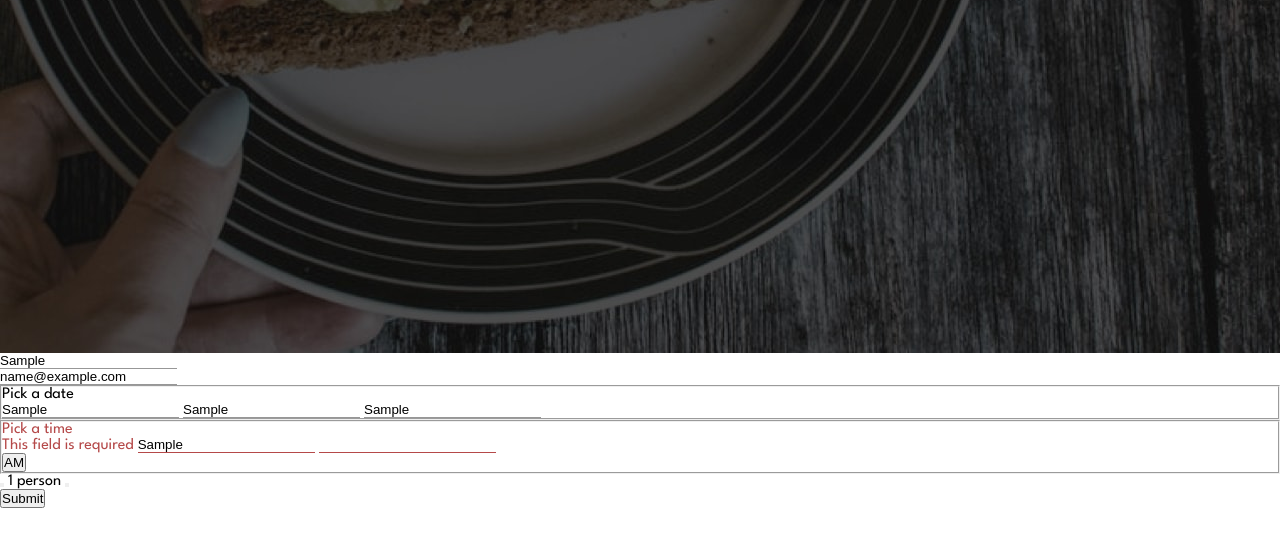
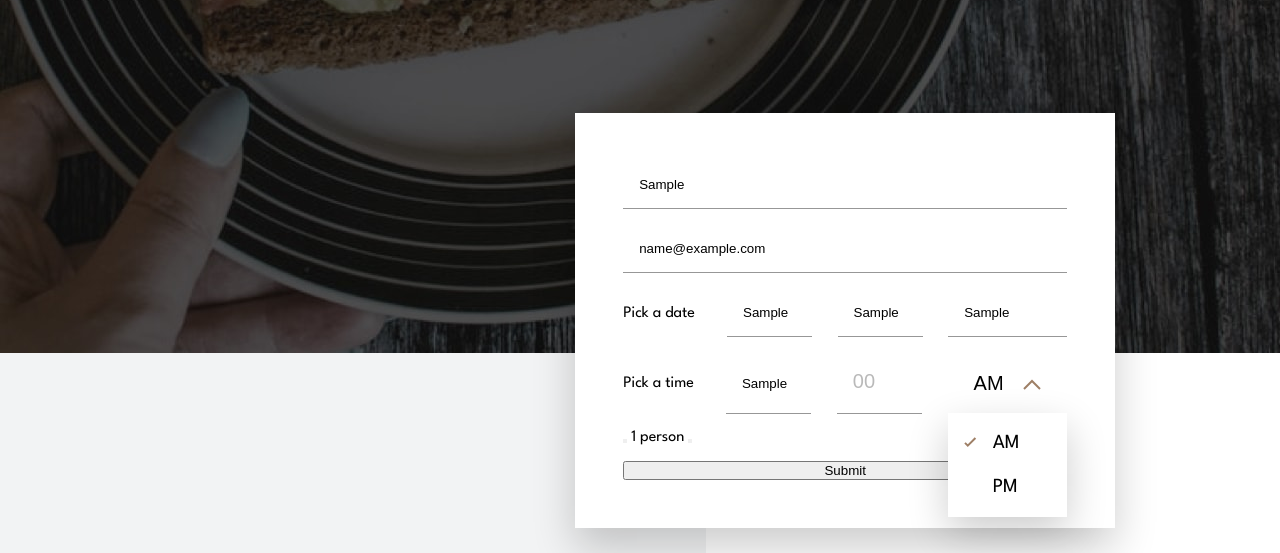
Before and after one commit to StanishCode/dine-restaurant, a website built with Vite: page src/reservations.html in a window 1280 px wide. Both pictures are taken after typing "Sample", "name@example.com", "Sample", "Sample", "Sample", "Sample" into the empty fields and a click on the button "AM". Shown: the part 247-800 px from the top of the page. Built offline with nearby package versions, Linux system fonts and the light colour scheme.

Commit message:
complete dropdown logic, complete dropdown styling, and add more styling to form

```diff
--- a/src/reservation.js
+++ b/src/reservation.js
@@ -2,10 +2,20 @@ import "./style.css";
 import dineLogo from "/dine.svg";
 import topLeftCurve from "/pattern-curve-top-left.svg";
 import topRightCurve from "/pattern-curve-top-right.svg";
+import arrowIcon from "/icons/icon-arrow.svg";
+import checkMark from "/icons/icon-check.svg";
 
 document.querySelector(
   "#dine-logo--reserve"
 ).innerHTML = `<img src="${dineLogo}" />`;
+
+document.querySelector(
+  ".dropdown-arrow"
+).innerHTML = `<img src="${arrowIcon}" />`;
+
+document.querySelectorAll(".check").forEach((item) => {
+  item.innerHTML = `<img src="${checkMark}" />`;
+});
 
 const fullName = document.querySelector("#fullName");
 const nameContainerClasses = fullName.closest("div").classList;
@@ -20,6 +30,11 @@ const hour = document.querySelector("#hour");
 const minute = document.querySelector("#minute");
 const timeContainer = document.querySelector(".timeContainer");
 const timeLegend = document.querySelector(".timeLegend");
+const dropdownBtn = document.querySelector(".dropdown-btn");
+const dropdownValue = document.querySelector(".dropdown-value");
+const dropdownMenu = document.querySelector(".dropdown-menu");
+const dropdownArrow = document.querySelector(".dropdown-arrow");
+const dropdownItems = document.querySelectorAll(".dropdown-item");
 const reserveForm = document.querySelector(".reserveForm");
 
 reserveForm.addEventListener("submit", (event) => {
@@ -64,7 +79,7 @@ reserveForm.addEventListener("submit", (event) => {
       if (!dateContainer.classList.contains("error")) {
         dateContainer.classList.add("error");
         dateLegend.insertAdjacentHTML(
-          "afterend",
+          "beforeend",
           `<span class="errorMessage">This field is required</span>`
         );
       }
@@ -74,7 +89,7 @@ reserveForm.addEventListener("submit", (event) => {
       if (!timeContainer.classList.contains("error")) {
         timeContainer.classList.add("error");
         timeLegend.insertAdjacentHTML(
-          "afterend",
+          "beforeend",
           `<span class="errorMessage">This field is required</span>`
         );
       }
@@ -106,3 +121,34 @@ reserveForm.addEventListener("focusout", (event) => {
     childErrorMEssage.remove();
   }
 });
+
+/* TODO: need to work on handling case where user unfocuses without selecting */
+dropdownBtn.addEventListener("click", (event) => {
+  event.preventDefault();
+
+  if (!event.target.closest("button")) {
+    return;
+  }
+
+  dropdownArrow.classList.toggle("dropdown-arrow--active");
+  dropdownMenu.classList.toggle("hidden");
+});
+
+dropdownMenu.addEventListener("click", (event) => {
+  //only activate event if user clicks on li
+  const currentSelection = event.target.closest("li");
+  if (!currentSelection) {
+    return;
+  }
+
+  //extract li value and add check hidden to all lis
+  const itemValue = currentSelection.querySelector(".item-value").textContent;
+
+  dropdownItems.forEach((item) => {
+    item.classList.add("check--hidden");
+  });
+  //remove check hidden from selected li, make dropdown hidden, and change current value to selected value
+  currentSelection.classList.remove("check--hidden");
+  dropdownMenu.classList.toggle("hidden");
+  dropdownValue.innerHTML = itemValue;
+});
--- a/src/reservations.html
+++ b/src/reservations.html
@@ -2,6 +2,7 @@
 <html lang="en">
   <head>
     <meta charset="UTF-8" />
+    <link rel="icon" type="image/svg+xml" href="/dine.svg" />
     <meta name="viewport" content="width=device-width, initial-scale=1.0" />
     <link rel="preconnect" href="https://fonts.googleapis.com" />
     <link rel="preconnect" href="https://fonts.gstatic.com" crossorigin />
@@ -25,10 +26,16 @@
         </div>
       </div>
     </header>
-    <main>
+    <main class="reserveMain">
+      <div class="reserveContainer">
         <form action="" class="reserveForm">
           <div class="inputContainer">
-          <input type="text" name="fullName" id="fullName" placeholder="Name" />
+            <input
+              type="text"
+              name="fullName"
+              id="fullName"
+              placeholder="Name"
+            />
           </div>
           <div class="inputContainer">
             <input type="email" name="email" id="email" placeholder="Email" />
@@ -37,25 +44,35 @@
             <div class="dateLegend">
               <legend>Pick a date</legend>
             </div>
+            <div class="date-inputContainer">
               <input type="text" name="month" id="month" placeholder="MM" />
               <input type="text" name="day" id="day" placeholder="DD" />
               <input type="text" name="year" id="year" placeholder="YYYY" />
+            </div>
           </fieldset>
           <fieldset class="timeContainer">
             <div class="timeLegend">
               <legend>Pick a time</legend>
             </div>
-          <input type="text" name="hour" id="hour" />
-          <input type="text" name="minute" id="minute" />
+            <div class="time-inputContainer">
+              <input type="text" name="hour" id="hour" placeholder="09" />
+              <input type="text" name="minute" id="minute" placeholder="00" />
               <div class="custom-dropdown">
                 <button class="dropdown-btn">
                   <span class="dropdown-value">AM</span>
                   <span class="dropdown-arrow"></span>
                 </button>
                 <ul class="dropdown-menu hidden">
-              <li>AM</li>
-              <li>PM</li>
+                  <li class="dropdown-item">
+                    <span class="check"></span>
+                    <span class="item-value">AM</span>
+                  </li>
+                  <li class="dropdown-item check--hidden">
+                    <span class="check"></span>
+                    <span class="item-value">PM</span>
+                  </li>
                 </ul>
+              </div>
             </div>
           </fieldset>
           <div class="partySize">
@@ -66,7 +83,26 @@
           </div>
           <button>Submit</button>
         </form>
+      </div>
     </main>
+
+    <footer>
+      <div class="footer-container">
+        <a href="" class="footer-logo"></a>
+        <div class="footer-info">
+          <div class="contact">
+            <p>Marthwaite, Sedbergh</p>
+            <p>Cumbria</p>
+            <p>+00 44 123 4567</p>
+          </div>
+          <div class="hours">
+            <p>Open Times</p>
+            <p>Mon - Fri: 9:00 AM - 10:00 PM</p>
+            <p>Sat - Sun: 9:00 AM - 11:30 PM</p>
+          </div>
+        </div>
+      </div>
+    </footer>
     <script type="module" src="reservation.js"></script>
   </body>
 </html>
--- a/src/style.css
+++ b/src/style.css
@@ -525,13 +525,65 @@ footer {
   background: url(/images/reservations/hero-bg-desktop.jpg) no-repeat;
 }
 
+.reserveMain {
+  background: url(/pattern-curve-bottom-right.svg) no-repeat;
+  background-position: -100%, 50%;
+}
+
+.reserveContainer {
+  position: relative;
+  height: 20rem;
+  margin-inline: 10.3rem;
+}
+
 /* .input-container {
   border-bottom: solid 1px #979797;
 } */
 
-.reserveForm input {
+/* TODO: adjust form input text size to same as placeholder text size */
+.reserveForm {
+  position: absolute;
+  top: -75%;
+  right: 0;
+  max-width: 33.75rem;
+  /* height: 34.0625rem; */
+  padding: 3rem;
+  background: #fff;
+  box-shadow: 0 20px 40px rgba(0, 0, 0, 0.2);
+  display: flex;
+  flex-direction: column;
+  gap: 1rem;
+}
+
+.reserveForm input,
+.custom-dropdown {
   border: none;
   border-bottom: solid 1px #979797;
+}
+
+.reserveForm input::placeholder,
+.dropdown-value,
+.dropdown-menu {
+  font-size: 1.25rem;
+  line-height: 1.75rem;
+  font-weight: 400;
+}
+
+.reserveForm input::placeholder {
+  opacity: 50%;
+}
+
+.inputContainer > input,
+.reserveForm > button,
+.partySize {
+  width: 100%;
+}
+
+.inputContainer input,
+fieldset input,
+.dropdown-btn,
+.dropdown-menu {
+  padding: 1rem;
 }
 
 .reserveForm .inputContainer.error,
@@ -549,8 +601,87 @@ footer {
   border-bottom: solid 1px #b54949;
 }
 
+fieldset,
+.dropdown-btn {
+  border: none;
+}
+
+.dateContainer,
+.timeContainer {
+  display: flex;
+  align-items: center;
+  gap: 2rem;
+}
+
+.dateLegend,
+.timeLegend {
+  flex: 1 0 auto;
+}
+
+.date-inputContainer,
+.time-inputContainer {
+  display: flex;
+  justify-content: space-between;
+}
+
+.date-inputContainer > input,
+.time-inputContainer > input {
+  min-width: 0;
+  width: 25%;
+}
+
+.date-inputContainer > input:last-child,
+.time-inputContainer > *:last-child {
+  width: 35%;
+}
+
+.custom-dropdown {
+  position: relative;
+}
+
+.dropdown-btn,
+.dropdown-menu {
+  width: 100%;
+  background: #fff;
+  display: flex;
+  justify-content: space-around;
+  align-items: center;
+}
+
+.dropdown-value {
+}
+
+.dropdown-arrow {
+  transition: all 0.2s;
+}
+
+.dropdown-arrow--active {
+  transform: rotate(180deg);
+}
+
+.dropdown-menu {
+  list-style: none;
+  position: absolute;
+  box-shadow: 0 15px 40px rgba(0, 0, 0, 0.2);
+  flex-direction: column;
+  gap: 1rem;
+}
+
+.dropdown-menu li {
+  width: 100%;
+  display: flex;
+  justify-content: start;
+  align-items: center;
+  gap: 1rem;
+  cursor: pointer;
+}
+
 .hidden {
   display: none;
+}
+
+.check--hidden .check {
+  opacity: 0;
 }
 
 @media (max-width: 1295px) {
```
Also changed, not shown: public/icons/icon-arrow.svg (added), public/icons/icon-check.svg (added), public/icons/icon-minus.svg (added), public/icons/icon-plus.svg (added), public/images/chocolate-mobile.jpg (renamed from public/chocolate-mobile.jpg). Lines whose indentation alone changed are shown as unchanged.
